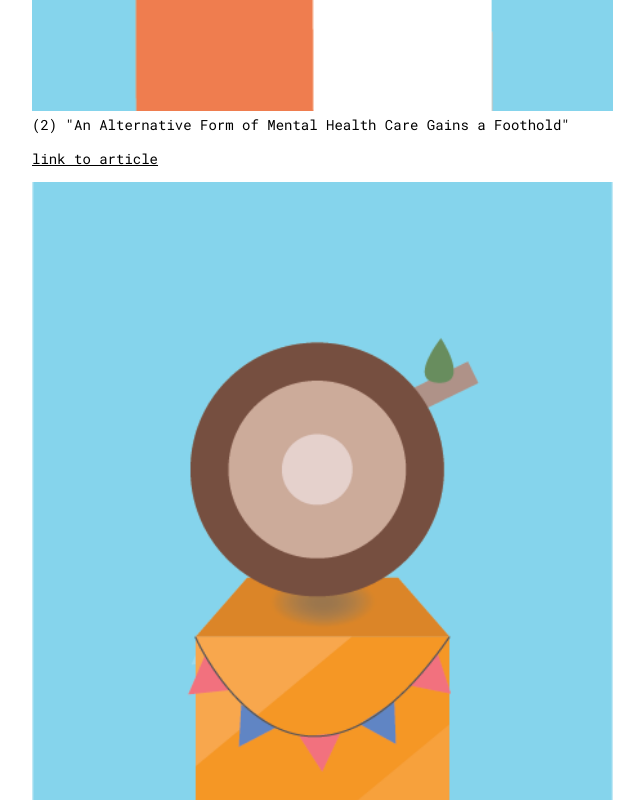
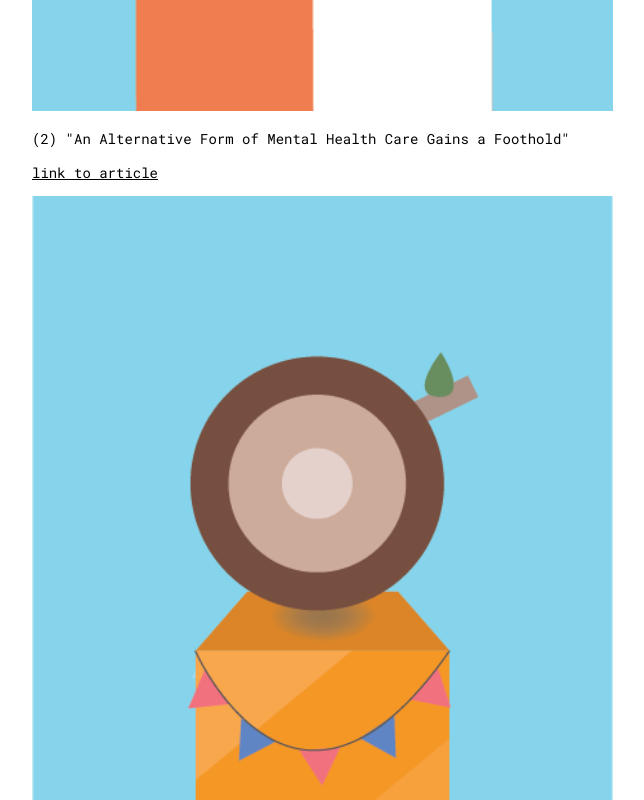
Before and after one commit to Binghamton-University-Design/web-journal-KScanlon, a plain HTML site: page index.html in a window 1280 px wide. Shown: the part 1560-2360 px from the top of the page, without its empty margins (160-804 px from the left). Drawn offline with Linux system fonts and the light colour scheme.

Commit message:
spacing after images

```diff
--- a/index.html
+++ b/index.html
@@ -39,7 +39,7 @@
 
 					<p><img src="images/meds.png">
 
-					(2) "An Alternative Form of Mental Health Care Gains a Foothold"
+					<p><p> (2) "An Alternative Form of Mental Health Care Gains a Foothold"
 					<p>
 
 					<a href="https://www.nytimes.com/2016/08/09/health/psychiatrist-holistic-mental-health.html?searchResultPosition=3" target="_blank">link to article</a><br />
@@ -49,7 +49,7 @@
 
 					<p><img src="images/winner.png">
 
-					(3) "Stop Mocking Vegans:
+					<p><p> (3) "Stop Mocking Vegans:
 					They’re right about ethics and the environment. If you won’t join them, at least respect their effort to build a sustainable future.""
 					<p>
 
```
